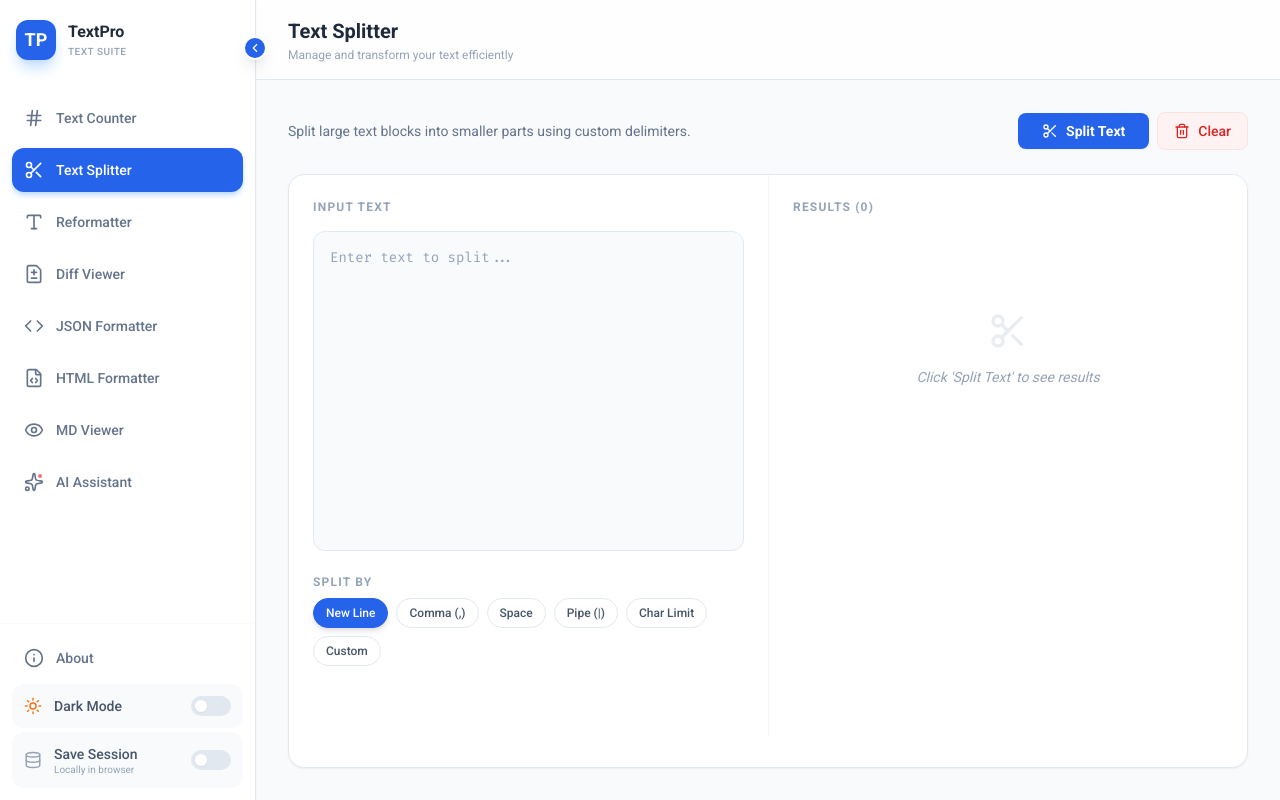
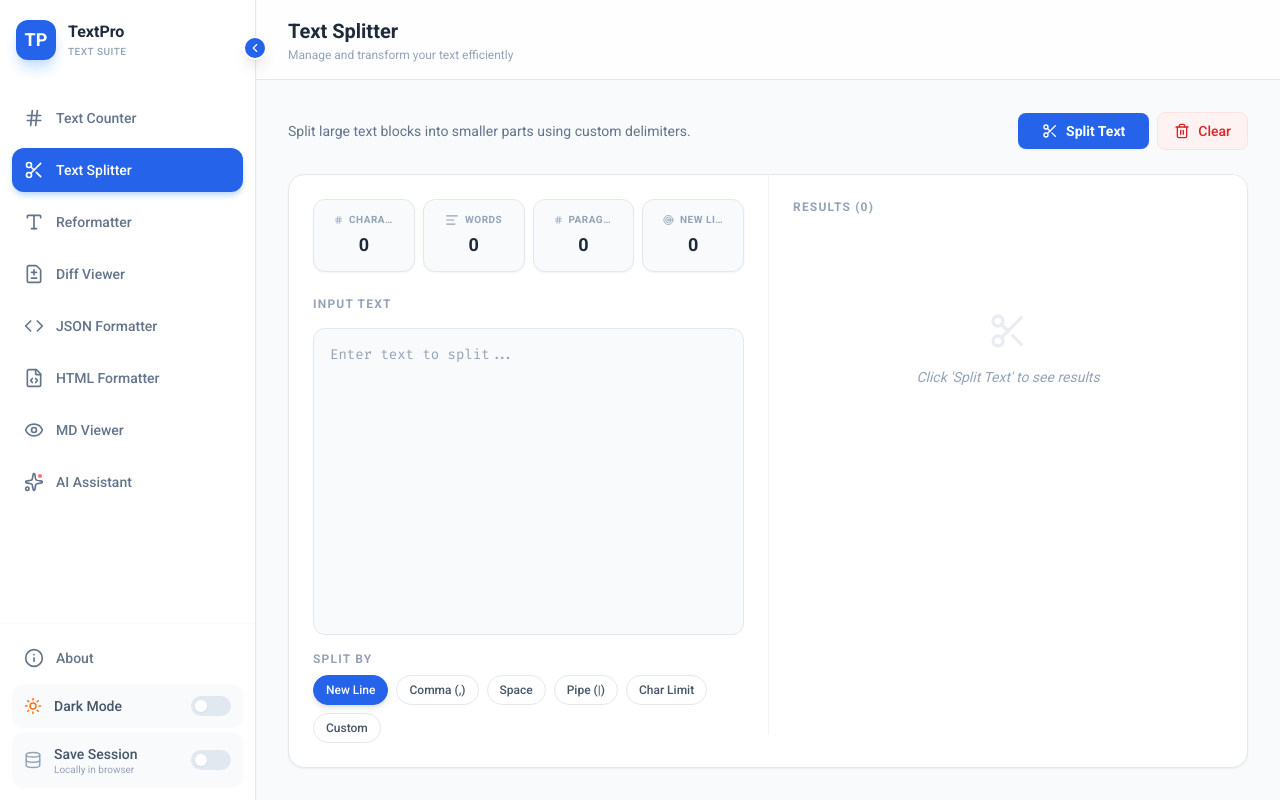
Before and after one commit to auliaadil/text-pro, a React (Vite) app: page / in a window 1280 px wide. Both pictures are taken after a click on the button "Text Splitter". Built offline with nearby package versions, Linux system fonts and the light colour scheme.

Commit message:
feat: add real-time text statistics panel and debounced custom delimiter calculation to TextSplitter

```diff
--- a/src/components/TextSplitter.tsx
+++ b/src/components/TextSplitter.tsx
@@ -1,8 +1,8 @@
 
-import React, { useState } from 'react';
+import React, { useState, useEffect, useMemo } from 'react';
 import { usePersistedState } from '../hooks/usePersistedState';
 import ToolLayout from './ToolLayout';
-import { Scissors, Copy, ChevronDown, Trash2 } from 'lucide-react';
+import { Scissors, Copy, Trash2, Hash, AlignLeft, Target } from 'lucide-react';
 import Toast from './Toast';
 
 const TextSplitter: React.FC = () => {
@@ -12,6 +12,48 @@ const TextSplitter: React.FC = () => {
   const [charLimit, setCharLimit] = usePersistedState('tp:splitter:charLimit', '');
   const [results, setResults] = useState<string[]>([]);
   const [showToast, setShowToast] = useState(false);
+
+  const [debouncedCustomDelimiter, setDebouncedCustomDelimiter] = useState(customDelimiter);
+
+  useEffect(() => {
+    const timer = setTimeout(() => {
+      setDebouncedCustomDelimiter(customDelimiter);
+    }, 500);
+    return () => clearTimeout(timer);
+  }, [customDelimiter]);
+
+  const stats = useMemo(() => {
+    const trimmed = text.trim();
+    const words = trimmed === '' ? 0 : trimmed.split(/\s+/).length;
+    const chars = text.length;
+    const paragraphs = trimmed === '' ? 0 : trimmed.split(/\n\s*\n/).length;
+
+    let occurrences = 0;
+    let activeDelimiter = '';
+
+    if (delimiter === 'char_limit') {
+       const limit = parseInt(charLimit);
+       if (!isNaN(limit) && limit > 0 && text.length > 0) {
+         occurrences = Math.ceil(text.length / limit);
+       }
+    } else {
+      activeDelimiter = delimiter === 'custom' ? debouncedCustomDelimiter : delimiter;
+      if (activeDelimiter && text) {
+        // Count non-overlapping occurrences by splitting
+        occurrences = text.split(activeDelimiter).length - 1;
+      }
+    }
+
+    let delimiterLabel = 'Occurrences';
+    if (delimiter === 'char_limit') delimiterLabel = 'Est. Chunks';
+    else if (delimiter === '\n') delimiterLabel = 'New Lines';
+    else if (delimiter === ' ') delimiterLabel = 'Spaces';
+    else if (delimiter === ',') delimiterLabel = 'Commas';
+    else if (delimiter === '|') delimiterLabel = 'Pipes';
+    else if (delimiter === 'custom') delimiterLabel = 'Custom Match';
+
+    return { words, chars, paragraphs, occurrences, delimiterLabel };
+  }, [text, delimiter, debouncedCustomDelimiter, charLimit]);
 
   const splitModes = [
     { label: 'New Line', value: '\n' },
@@ -68,14 +110,23 @@ const TextSplitter: React.FC = () => {
         }
       >
         <div className="grid grid-cols-1 md:grid-cols-2 divide-y md:divide-y-0 md:divide-x divide-slate-100 dark:divide-slate-800 flex-1 min-h-0">
-          <div className="p-6 space-y-4 overflow-y-auto h-full">
+          <div className="p-6 flex flex-col space-y-4 overflow-y-auto h-full">
+            <div className="grid grid-cols-2 lg:grid-cols-4 gap-2 mb-2">
+              <StatBox icon={<Hash size={14} />} label="Characters" value={stats.chars} />
+              <StatBox icon={<AlignLeft size={14} />} label="Words" value={stats.words} />
+              <StatBox icon={<Hash size={14} />} label="Paragraphs" value={stats.paragraphs} />
+              <StatBox icon={<Target size={14} />} label={stats.delimiterLabel} value={stats.occurrences} />
+            </div>
+
+            <div className="space-y-4 flex-1 flex flex-col min-h-[20rem]">
               <label className="block text-xs font-bold text-slate-400 uppercase tracking-widest">Input Text</label>
               <textarea
                 value={text}
                 onChange={(e) => setText(e.target.value)}
-              className="w-full h-80 p-4 bg-slate-50 dark:bg-slate-950 border border-slate-200 dark:border-slate-800 rounded-xl focus:bg-white dark:focus:bg-slate-900 focus:ring-2 focus:ring-blue-500 focus:border-transparent font-mono text-sm text-slate-800 dark:text-slate-200 placeholder-slate-400 resize-none transition-all focus:outline-none"
+                className="w-full flex-1 p-4 bg-slate-50 dark:bg-slate-950 border border-slate-200 dark:border-slate-800 rounded-xl focus:bg-white dark:focus:bg-slate-900 focus:ring-2 focus:ring-blue-500 focus:border-transparent font-mono text-sm text-slate-800 dark:text-slate-200 placeholder-slate-400 resize-none transition-all focus:outline-none"
                 placeholder="Enter text to split..."
               />
+            </div>
             <div className="space-y-2">
               <label className="block text-xs font-bold text-slate-400 uppercase tracking-widest">Split By</label>
               <div className="flex flex-wrap gap-2">
@@ -154,4 +205,14 @@ const TextSplitter: React.FC = () => {
   );
 };
 
+const StatBox: React.FC<{ icon: React.ReactNode, label: string, value: string | number }> = ({ icon, label, value }) => (
+  <div className="p-3 flex flex-col items-center justify-center gap-1 bg-slate-50 dark:bg-slate-950 border border-slate-200 dark:border-slate-800 rounded-xl hover:border-blue-300 dark:hover:border-blue-700 transition-colors shadow-sm">
+    <div className="flex items-center gap-1.5 text-slate-400 truncate max-w-full px-2">
+      {icon}
+      <span className="text-[10px] font-bold uppercase tracking-wider truncate">{label}</span>
+    </div>
+    <span className="text-lg font-bold text-slate-800 dark:text-slate-200">{value}</span>
+  </div>
+);
+
 export default TextSplitter;
```
Lines whose indentation alone changed are shown as unchanged.
